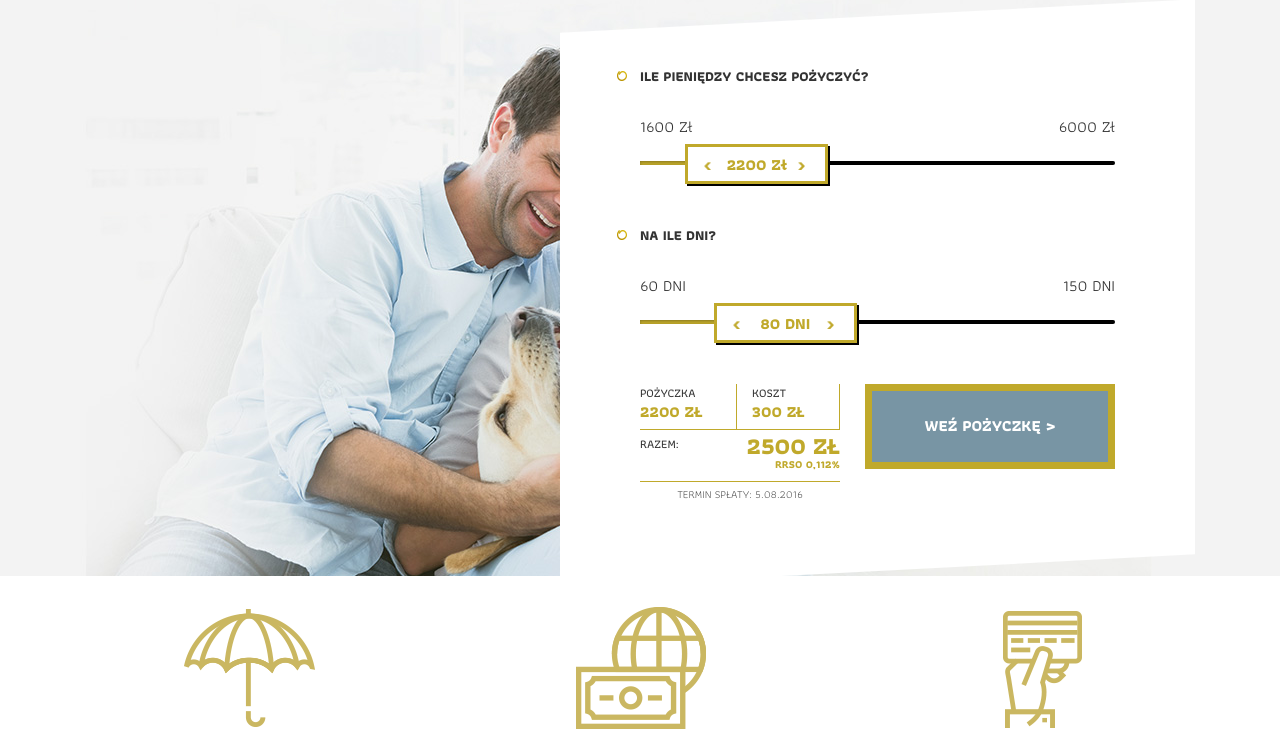
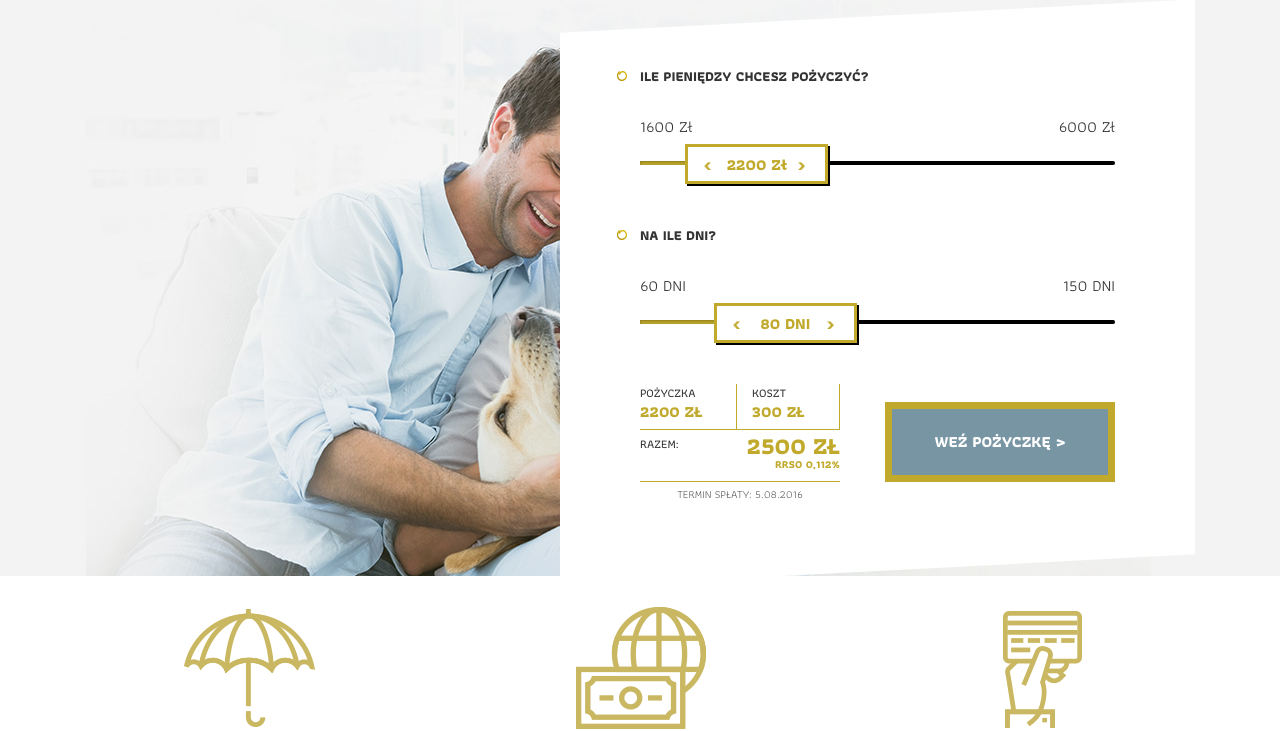
Before and after one commit to aironike/wmedia, a plain HTML site: page index.html in a window 1280 px wide. Shown: the part 89-820 px from the top of the page. Drawn offline with nearby package versions, Linux system fonts and the light colour scheme.

Commit message:
Style: minor button changes

```diff
--- a/css/styles.sass
+++ b/css/styles.sass
@@ -174,13 +174,14 @@ body
   font-weight: 500
 
 .calculator .cta
-  width: 250px
-  height: 85px
+  width: 230px
+  height: 80px
   background: $blue
   border: 7px solid $gold1
   color: #fff
   font-size: 16px
   font-weight: 700
+  margin-top: 18px
 
 .promo-info
   padding-bottom: 70px
```
Also changed, not shown: css/styles.css, 1 other file.
